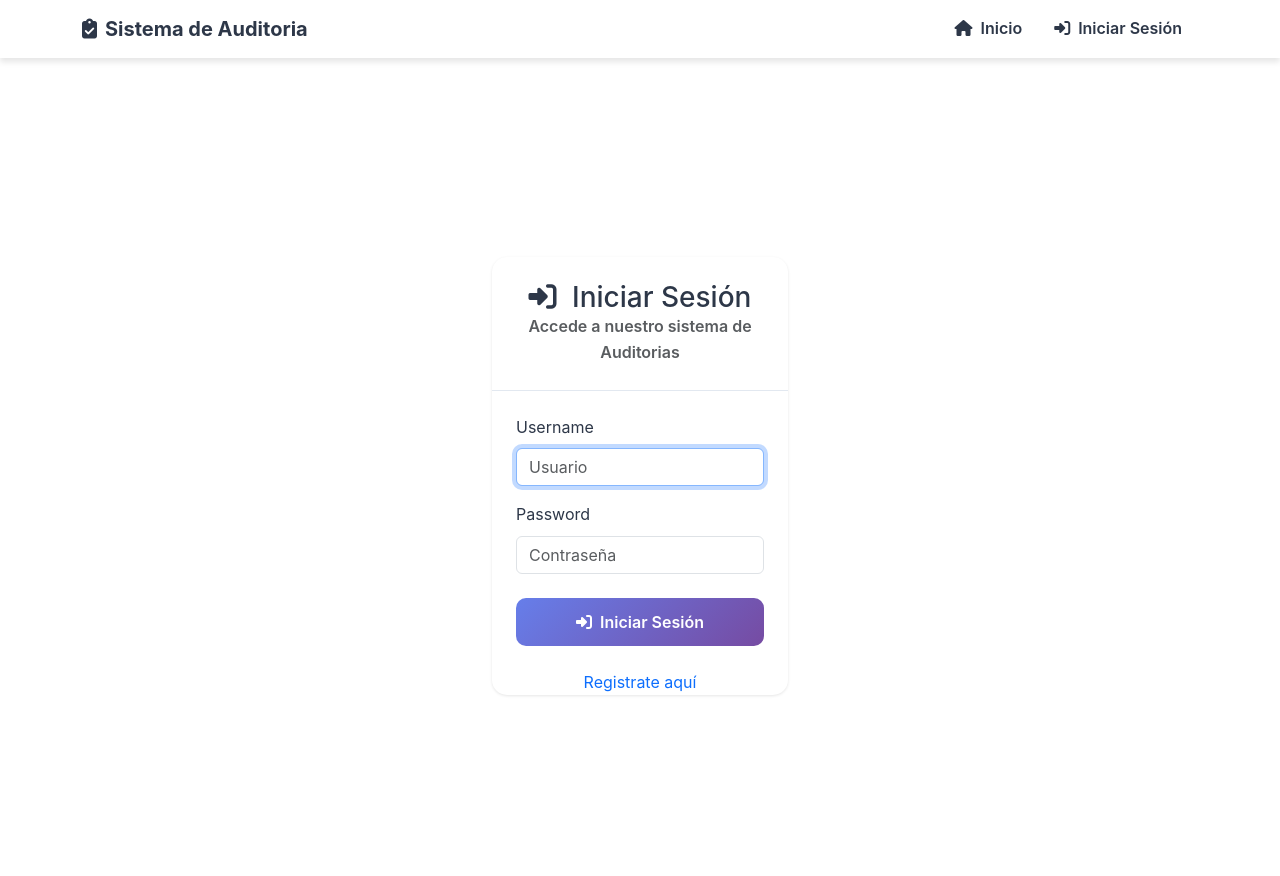
After one commit to Toasted1996/RetProject---Backend, a Django app: page /login/ in a window 1280 px wide. The commit adds this page. Run offline with Django 5.2, Linux system fonts and the light colour scheme; some libraries are stand-ins or nearby versions.

Commit message:
Implementando autentificacion, creando vistas, grupos con django admin y template de login v1.2.5

```diff
--- a/retirementApp/views.py
+++ b/retirementApp/views.py
@@ -14,12 +14,23 @@
 
 # Create your views here.
 
+#Verifica si el usuario es admin
+def es_admin(user):
+    #Verifica que el usuario pertenezca al grupo Administrador
+    return user.groups.filter(name='Administrador').exists()
+
+
+#Verifica si es gestor
+def es_gestor(user):
+    return user.groups.filter(name='Gestor').exists()
+
+
+
 def inicio(request):
     return render(request, 'index.html')
 
                     #** CRUD GESTORES **#
 #We're usign function based views for simplicity
-
 
 #views para LOGIN y REGISTRO
 def custom_login(request):
@@ -60,16 +71,16 @@
 #Views para LOGOUT
 def custom_logout(request):
     #Si el request es de un usuario autenticado, obtiene su nombre, sino usa 'Usuario'
-    name = request.user.nombre if request.user.is_authenticated else 'Usuario'
+    name = request.user.first_name if request.user.is_authenticated and request.user.first_name else 'Usuario'
     logout(request)
     #Mensaje de exito
-    messages.success(request, f'Nos vemos a la vuelta {name}!')
-    return redirect('login')
+    messages.success(request, f'¡Nos vemos a la vuelta {name}!')
+    return redirect('inicio')  #Redirige a inicio
 
 
 # VISTA AUTENTICADA PARA ADMINs #
 @login_required(login_url='login')
-@user_passes_test(lambda u: u.groups.filter(name='Admin').exists())
+@user_passes_test(lambda u: u.groups.filter(name='Administrador').exists())
 def register_user(request):
     #Esta es la vista para un Admin autenticado, podra crear nuevos usuarios
     if request.method == 'POST':
@@ -84,18 +95,10 @@
         form = CustomUserCreationForm()
     return render(request, 'auth/register.html', {'form': form, 'title':'Registrar Usuario'})
 
-#Verifica si el usuario es admin
-def is_admin(user):
-    #Verifica que el usuario pertenezca al grupo Admin
-    return user.groups.filter(name='Admin').exists()
-
-
-#Verifica si es gestor
-def is_gestor(user):
-    return user.groups.filter(name='Gestor').exists()
-
 
 #Vista para crear un gestor
+@login_required(login_url='login') # Protege la vista, solo usuarios autenticados pueden acceder
+@user_passes_test(es_admin) #Solo el administrador puede crear gestores
 def crearGestor(request):
     if request.method == 'POST':
         #Procesa formulario
@@ -118,6 +121,7 @@
     #renderizamos el template con los datos
     return render(request, 'gestores/createGestor.html', data)
 
+@login_required(login_url= 'login')
 #view para lista todos los gestores con filtro y busqueda
 def listaGestores(request):
     gestores = Gestor.objects.all()
@@ -135,6 +139,8 @@
     }
     return render(request, 'gestores/gestores.html', data)
 
+@login_required(login_url = 'login')
+@user_passes_test(es_admin)
 #view para editar un gestor
 def editarGestor(request, id):
     #buscamos gestor por id
@@ -159,6 +165,9 @@
     }
     return render(request, 'gestores/createGestor.html', data)
 
+
+@login_required(login_url='login')
+@user_passes_test(es_admin)
 #vista para eliminar un gestor
 def eliminarGestor(request, id):
     #Buscamos el gestor por id
--- a/retirementChecklist/settings.py
+++ b/retirementChecklist/settings.py
@@ -147,3 +147,8 @@
     messages.WARNING: 'warning',
     messages.ERROR: 'danger',
 }
+
+# Configuración de URLs de autenticación
+LOGIN_URL = '/login/'          # URL completa del login
+LOGIN_REDIRECT_URL = '/gestores/'     # Después del login va a gestores
+LOGOUT_REDIRECT_URL = '/'             # Después del logout va al inicio (Hero)
--- a/retirementChecklist/urls.py
+++ b/retirementChecklist/urls.py
@@ -7,8 +7,8 @@
     path('admin/', admin.site.urls),
     # Rutas de la app principal
     path('', include('retirementApp.urls')),
-    # Rutas de autenticacion integrada en Django
-    path('accounts/', include('django.contrib.auth.urls'))
+    # # Rutas de autenticacion integrada en Django
+    # path('accounts/', include('django.contrib.auth.urls'))
 ]
 
 # Configuración para archivos estáticos (CSS, JS, imágenes del proyecto)
--- /dev/null
+++ b/templates/auth/login.html
@@ -0,0 +1,42 @@
+{% extends 'base.html' %}
+{% load static %}
+{% block title %}{{ title }} - Sistema de Auditorias{% endblock %}
+
+{% block content %}
+<div class="container-fluid">
+    <div class="row justify-content-center align-items-center min-vh-100">
+        <div class="col-md-4 col-lg-3">
+            <!-- CARD DE LOGIN -->
+            <div class="card-custom">
+                <div class="card-header text-center">
+                    <h3 class="mb-0">
+                        <i class="fas fa-sign-in-alt me-2 text-gradient"></i>
+                        Iniciar Sesión
+                    </h3>
+                    <p class="text-muted mb-0">Accede a nuestro sistema de Auditorias</p>
+                </div>
+                <div class="card-body">
+                    <!-- FORMULARIO -->
+                    <form method="post">
+                        {% csrf_token %}
+                        <div class="mb-3">
+                            <label for="username" class="form-label">{{ form.username.label }}</label>
+                            {{ form.username }}
+                        </div>
+                        <div class="mb-4">
+                            <label for="password" class="form-label">{{ form.password.label }}</label>
+                            {{ form.password }}
+                        </div>
+                        <button type="submit" class="btn btn-primary btn-custom w-100">
+                            <i class="fas fa-sign-in-alt me-2"></i>Iniciar Sesión
+                        </button>
+                    </form>
+                </div>
+                <div class="card-footer text-center">
+                    <a href="{% url 'register' %}" class="text-decoration-none mb-0">Registrate aquí</a>
+                </div>
+            </div>
+        </div>
+    </div>
+</div>
+{%endblock %}
--- a/templates/base.html
+++ b/templates/base.html
@@ -28,11 +28,8 @@
 
             <div class="collapse navbar-collapse" id="navbarNav">
                 <ul class="navbar-nav ms-auto">
-                    <li class="nav-item">
-                        <a class="nav-link text-dark fw-semibold" href="{% url 'inicio' %}">
-                            <i class="fas fa-home me-2"></i>Inicio
-                        </a>
-                    </li>
+                    {% if user.is_authenticated %}
+                        <!-- NAVBAR PARA USUARIOS AUTENTICADOS -->
                         <li class="nav-item">
                             <a class="nav-link text-dark fw-semibold" href="{% url 'gestores' %}">
                                 <i class="fas fa-users me-2"></i>Gestores
@@ -45,9 +42,39 @@
                         </li>
                         <li class="nav-item">
                             <a class="nav-link text-dark fw-semibold" href="#">
-                            <i class="fas fa-clipboard-check me-2"></i>Auditorias
+                                <i class="fas fa-clipboard-check me-2"></i>Auditorías
                             </a>
                         </li>
+                        <!-- DROPDOWN USUARIO -->
+                        <li class="nav-item dropdown">
+                            <a class="nav-link dropdown-toggle text-dark fw-semibold" href="#" id="navbarDropdown" role="button" data-bs-toggle="dropdown">
+                                <i class="fas fa-user-circle me-2"></i>{{ user.first_name|default:user.username }}
+                            </a>
+                            <ul class="dropdown-menu dropdown-menu-end">
+                                {% if user.is_staff or user.is_superuser %}
+                                    <li><a class="dropdown-item" href="{% url 'register' %}">
+                                        <i class="fas fa-user-plus me-2"></i>Crear Usuario
+                                    </a></li>
+                                    <li><hr class="dropdown-divider"></li>
+                                {% endif %}
+                                <li><a class="dropdown-item" href="{% url 'logout' %}">
+                                    <i class="fas fa-sign-out-alt me-2"></i>Cerrar Sesión
+                                </a></li>
+                            </ul>
+                        </li>
+                    {% else %}
+                        <!-- NAVBAR PARA USUARIOS NO AUTENTICADOS -->
+                        <li class="nav-item">
+                            <a class="nav-link text-dark fw-semibold" href="{% url 'inicio' %}">
+                                <i class="fas fa-home me-2"></i>Inicio
+                            </a>
+                        </li>
+                        <li class="nav-item">
+                            <a class="nav-link text-dark fw-semibold" href="{% url 'login' %}">
+                                <i class="fas fa-sign-in-alt me-2"></i>Iniciar Sesión
+                            </a>
+                        </li>
+                    {% endif %}
                 </ul>
             </div>
         </div>
```
Lines whose indentation alone changed are shown as unchanged.
